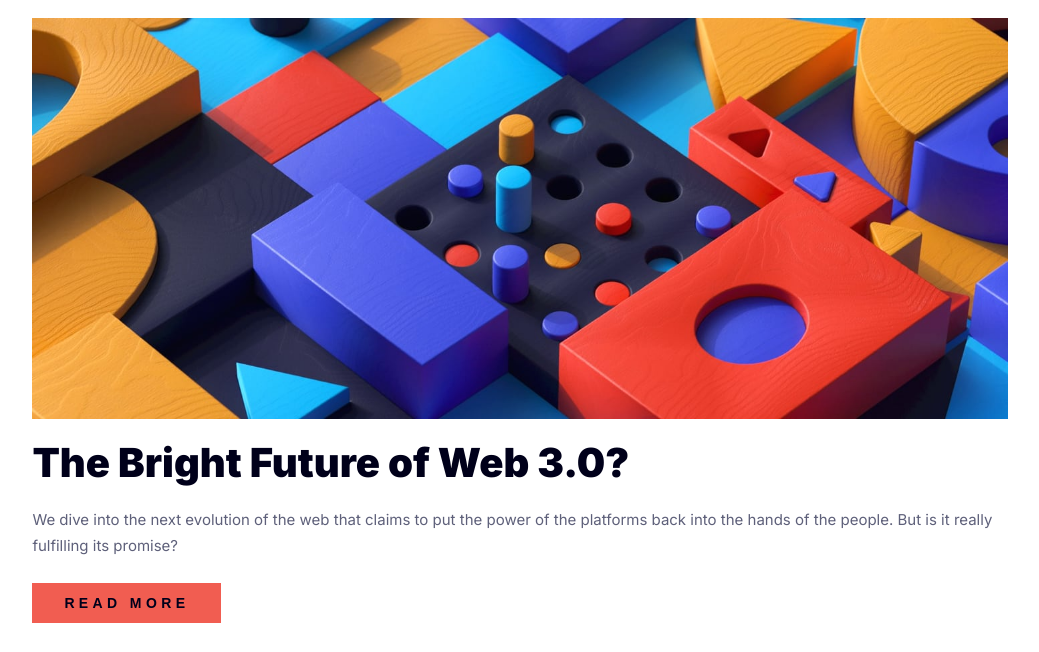
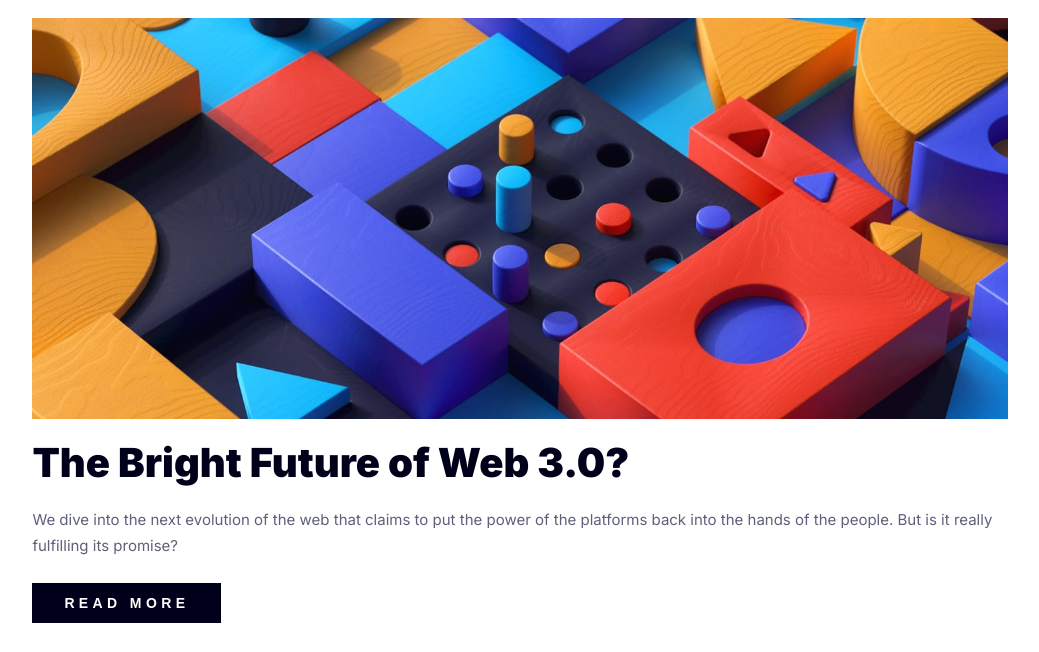
Before and after one commit to mehmetcagriekici/frontendMentor-newsHomepage, a plain HTML site: page index.html in a window 1280 px wide. In both pictures the pointer is over the button "READ MORE". Shown: the part 77-729 px from the top of the page, without its empty margins (120-1159 px from the left). Drawn offline with Linux system fonts and the light colour scheme.

Commit message:
button hover

```diff
--- a/style.css
+++ b/style.css
@@ -280,6 +280,11 @@ ul {
   background-color: var(--color-red-500);
 
   cursor: pointer;
+}
+
+.read-more-button:hover {
+  background-color: var(--color-navy-950);
+  color: white;
 }
 
 .featured-articles {
```
